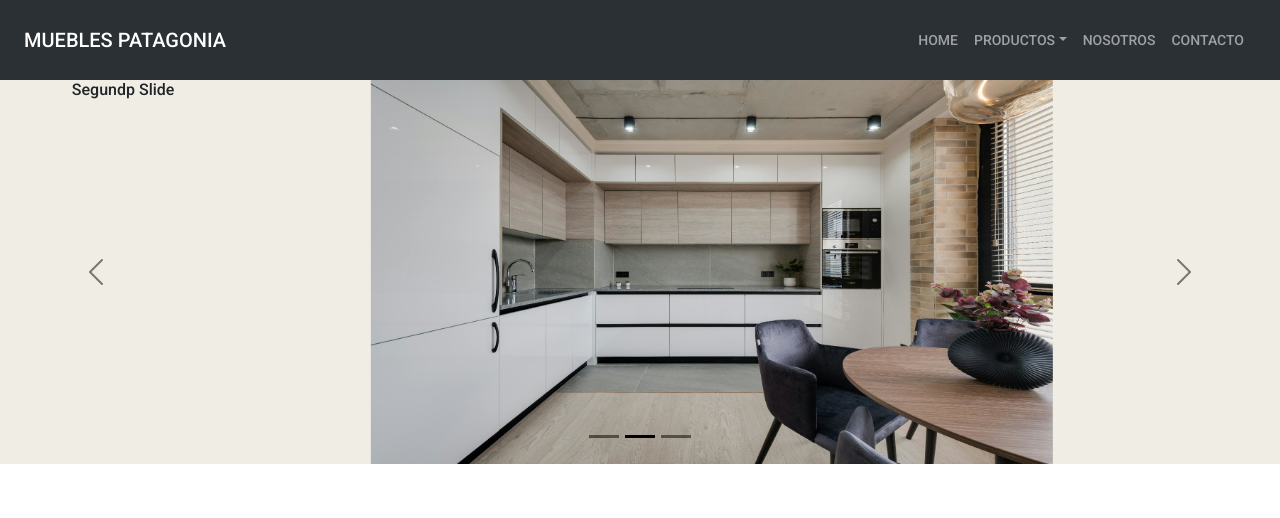
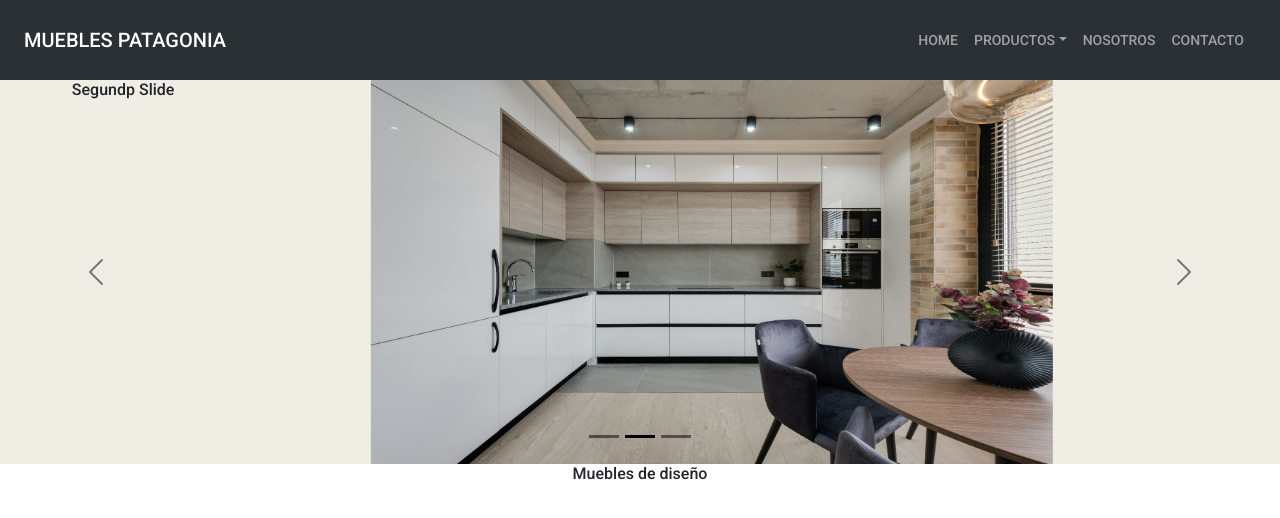
Before and after one commit to kevkarlion/Muebles-Patagonia-Fake, a Next.js app: page / in a window 1280 px wide. Shown: the top 518 px of the page. Built offline with nearby package versions, Linux system fonts and the light colour scheme.

Commit message:
carpetas main

```diff
--- a/src/app/page.tsx
+++ b/src/app/page.tsx
@@ -1,7 +1,11 @@
 import { Hero } from "@/components/Hero"
+import { Main } from "@/components/Main"
 
 export default function Home () {
   return (
-    <Hero  />
+    <>
+      <Hero  />
+      <Main />
+    </>
   )
 }
--- a/src/components/Main/Main.tsx
+++ b/src/components/Main/Main.tsx
@@ -0,0 +1,9 @@
+import React from 'react';
+
+export const Main = () => {
+      return (
+            <div className='flex w-full h-auto justify-center items-center' >
+                <h1 className=''>Muebles de diseño</h1>
+            </div>
+      );
+}
--- a/src/components/Main/index.tsx
+++ b/src/components/Main/index.tsx
@@ -0,0 +1 @@
+export { Main } from './Main'
```
Also changed, not shown: src/components/Main/Categorias/Categorias.module.sass (added), src/components/Main/Categorias/Categorias.tsx (added), src/components/Main/Categorias/index.tsx (added), src/components/Main/Favoritos/Favoritos.module.sass (added), src/components/Main/Favoritos/Favoritos.tsx (added), src/components/Main/Favoritos/index.tsx (added), src/components/Testimonios/Testimonios.module.sass (added), src/components/Testimonios/Testimonios.tsx (added), src/components/Testimonios/index.tsx (added).
